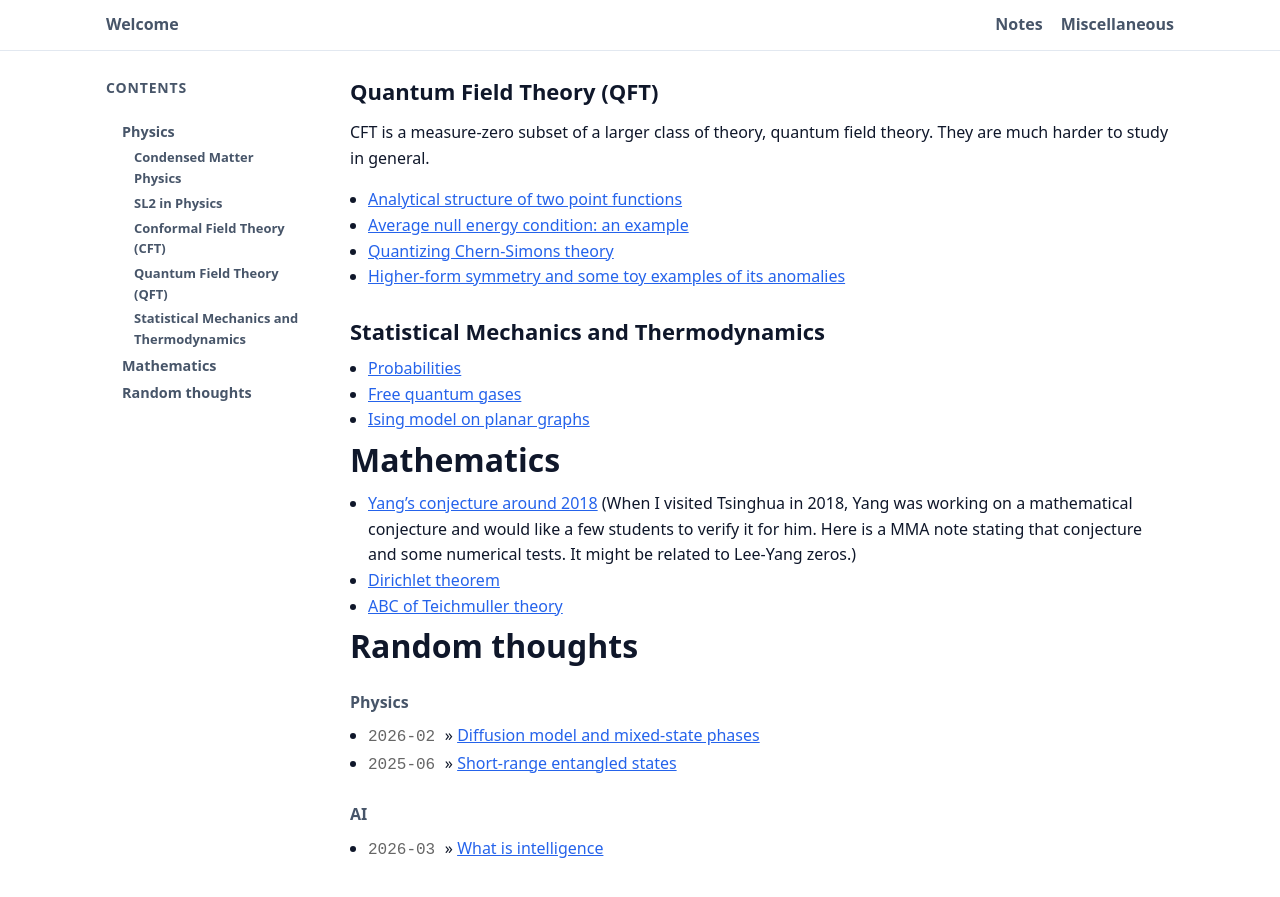
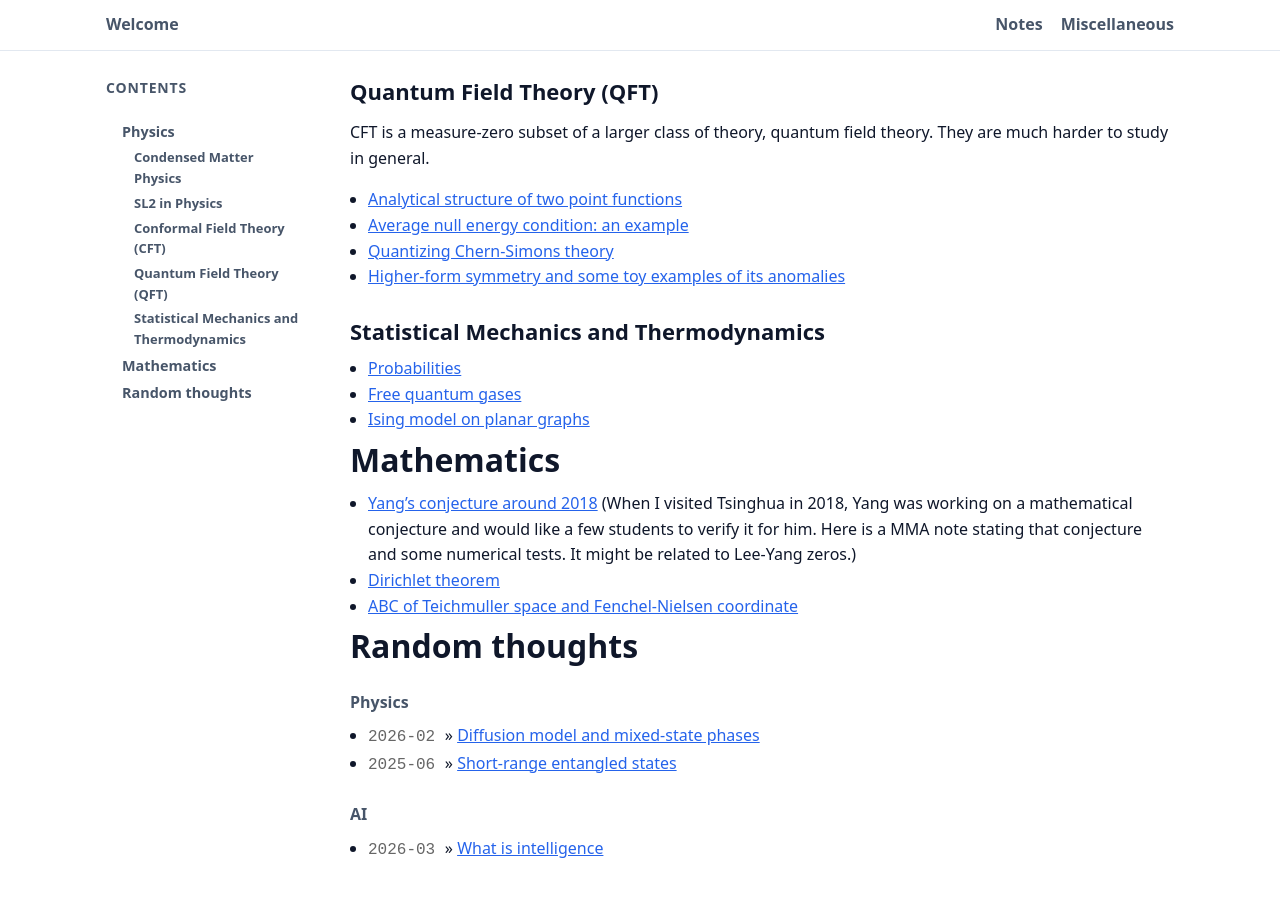
Before and after one commit to ruihuafan/ruihuafan.github.io, a Jekyll site: the page built from notes.md, in a window 1280 px wide and 900 px high, scrolled down 1091 px. Shown: the top 897 px of the window. Built offline with Jekyll 4.4.1, drawn with Linux system fonts in a browser that asks for light colours.

Commit message:
change notes.md

```diff
--- a/notes.md
+++ b/notes.md
@@ -61,7 +61,7 @@ CFT is a measure-zero subset of a larger class of theory, quantum field theory.
 
 - [Yang's conjecture around 2018](/notes/math/yang_last_conjecture.pdf) (When I visited Tsinghua in 2018, Yang was working on a mathematical conjecture and would like a few students to verify it for him. Here is a MMA note stating that conjecture and some numerical tests. It might be related to Lee-Yang zeros.)
 - [Dirichlet theorem](/notes/math/2020chrismas.pdf)
-- [ABC of Teichmuller theory](/notes/math/TeichmullerABC.pdf)
+- [ABC of Teichmuller space and Fenchel-Nielsen coordinate](/notes/math/TeichmullerABC.pdf)
 
 # Random thoughts
 
```
